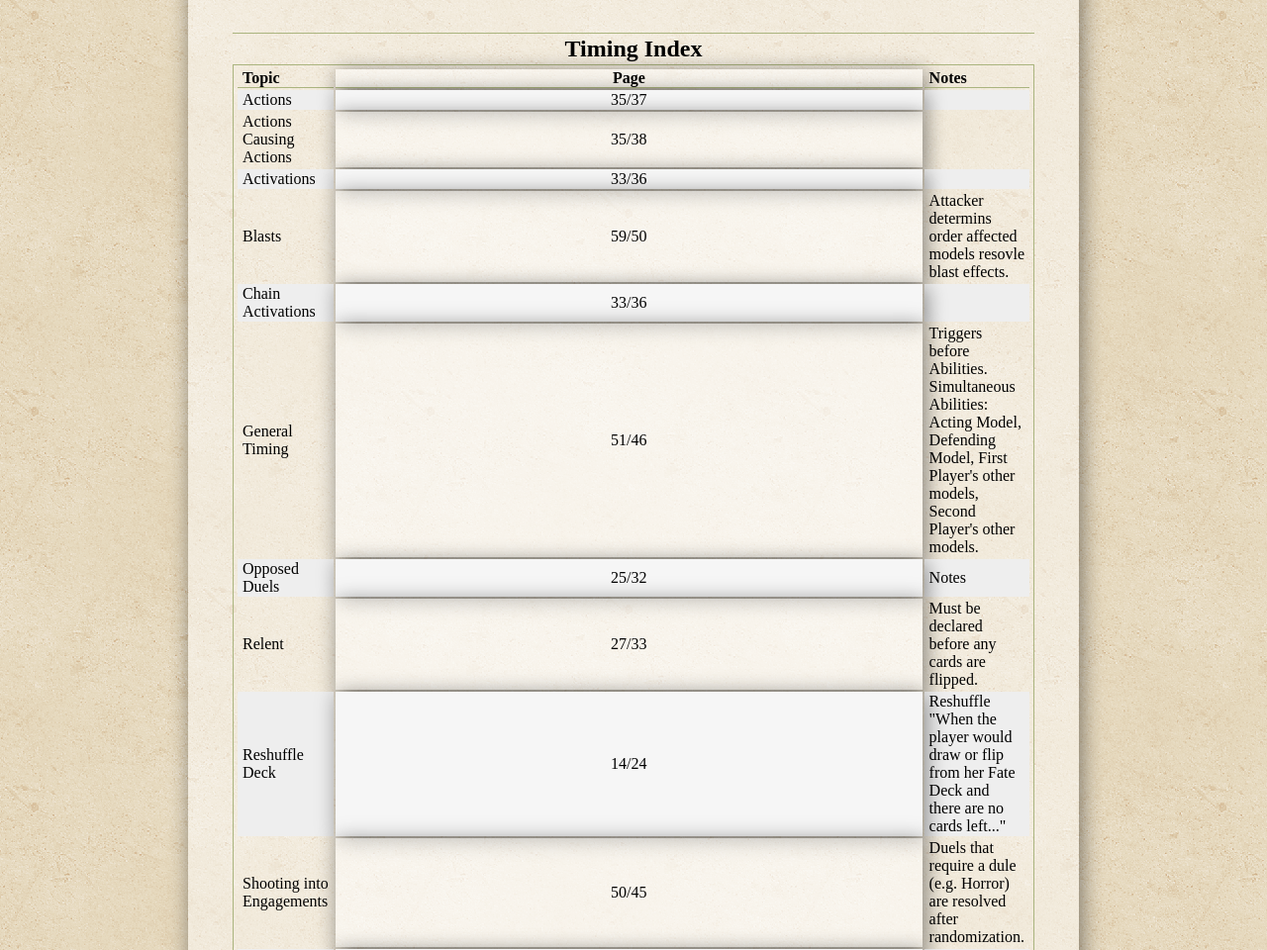
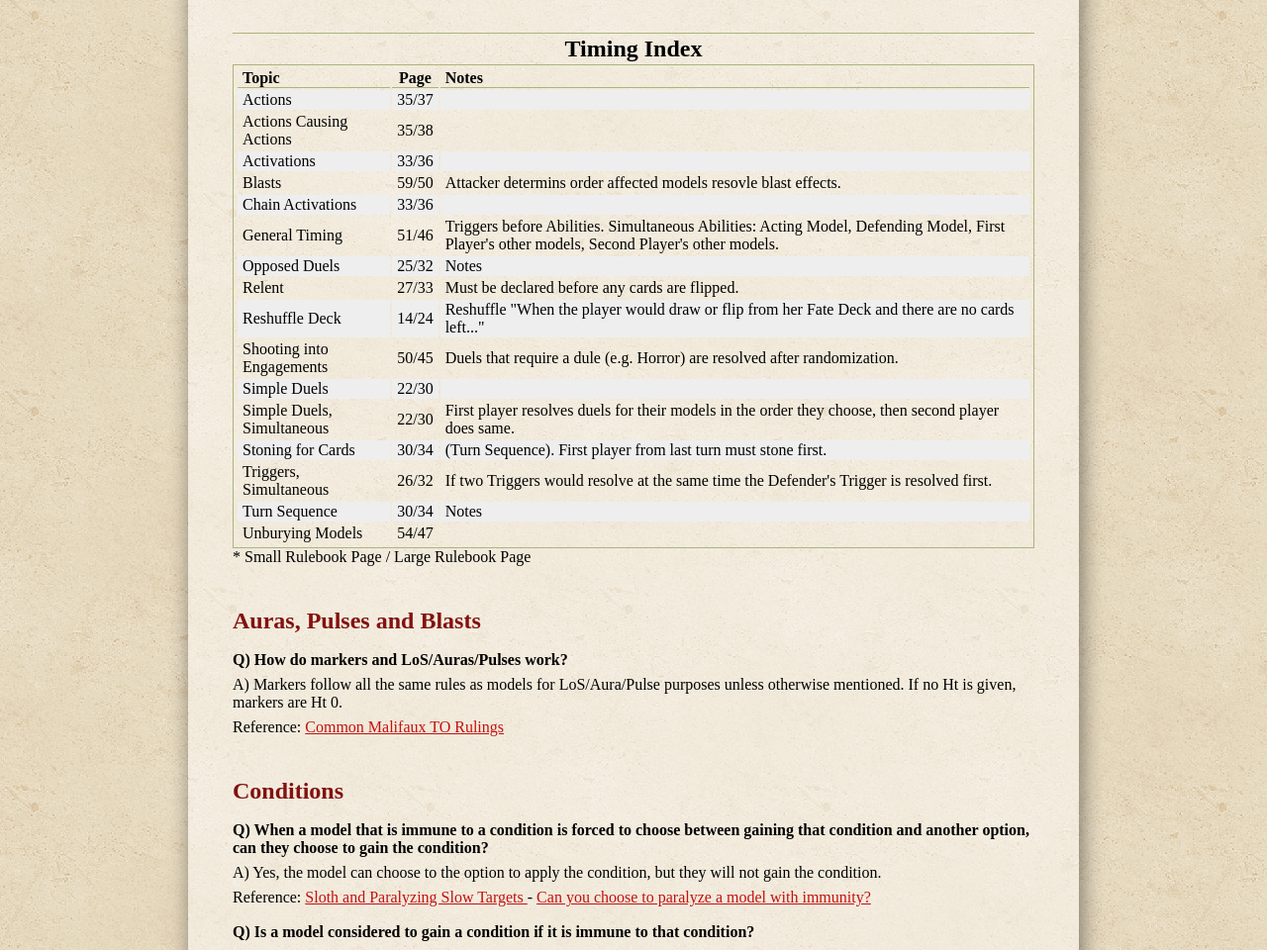
Before and after one commit to rwzimmerman/glowingsaber.com, a plain HTML site: page rules.html in a window 1280 px wide. Shown: the part 2342-3302 px from the top of the page at 99% size. Drawn offline with Linux system fonts and the light colour scheme.

Commit message:
corrected error in Page tags

```diff
--- a/CSS/main.css
+++ b/CSS/main.css
@@ -37,6 +37,7 @@
 	background-color: rgba(255,255,255,0.45);
 
 }
+
 
 .content{
 	margin: auto;
@@ -160,14 +161,14 @@
     text-align: left;
 	border-bottom: 1px solid #AAB47E;
 }
-.dataTable th.page {
+.dataTable th.pagenumber {
 	text-align: center;
 }
 .dataTable td {
 	text-align: left;
 	padding: 1px;
 }
-.dataTable td.page {
+.dataTable td.pagenumber {
 	text-align: center;
 }
 .dataTable tr {
--- a/rules.html
+++ b/rules.html
@@ -155,91 +155,91 @@
                         <caption>Timing Index</caption>
                         <tr>
                             <th>Topic</th>
-                            <th class="page">Page</th>
+                            <th class="pagenumber">Page</th>
                             <th >Notes</th>
                         </tr>
                         <tr>
                             <td>Actions</td>
-                            <td class="page">35/37</td>
+                            <td class="pagenumber">35/37</td>
                             <td></td>
                         </tr>
                         <tr>
                             <td>Actions Causing Actions</td>
-                            <td class="page">35/38</td>
+                            <td class="pagenumber">35/38</td>
                             <td></td>
                         </tr>
                         <tr>
                             <td>Activations</td>
-                            <td class="page">33/36</td>
+                            <td class="pagenumber">33/36</td>
                             <td></td>
                         </tr>
 
                         <tr>
                             <td>Blasts</td>
-                            <td class="page">59/50</td>
+                            <td class="pagenumber">59/50</td>
                             <td>Attacker determins order affected models resovle blast effects.</td>
                         </tr>
 
                         <tr>
                             <td>Chain Activations</td>
-                            <td class="page">33/36</td>
+                            <td class="pagenumber">33/36</td>
                             <td></td>
                         </tr>
 
                         <tr>
                             <td>General Timing</td>
-                            <td class="page">51/46</td>
+                            <td class="pagenumber">51/46</td>
                             <td>Triggers before Abilities. Simultaneous Abilities: Acting Model, Defending Model, First Player's other models, Second Player's other models.</td>
                         </tr>
                         <tr>
                             <td>Opposed Duels</td>
-                            <td class="page">25/32</td>
+                            <td class="pagenumber">25/32</td>
                             <td>Notes</td>
                         </tr>
                         <tr>
                             <td>Relent</td>
-                            <td class="page">27/33</td>
+                            <td class="pagenumber">27/33</td>
                             <td>Must be declared before any cards are flipped.</td>
                         </tr>
                         <tr>
                             <td>Reshuffle Deck</td>
-                            <td class="page">14/24</td>
+                            <td class="pagenumber">14/24</td>
                             <td>Reshuffle "When the player would draw or flip from her Fate Deck and there are no cards left..."</td>
                         </tr>
                         <tr>
                             <td>Shooting into Engagements</td>
-                            <td class="page">50/45</td>
+                            <td class="pagenumber">50/45</td>
                             <td>Duels that require a dule (e.g. Horror) are resolved after randomization.</td>
                         </tr>
                         <tr>
                             <td>Simple Duels</td>
-                            <td class="page">22/30</td>
+                            <td class="pagenumber">22/30</td>
                             <td></td>
                         </tr>
 
                         <tr>
                             <td>Simple Duels, Simultaneous</td>
-                            <td class="page">22/30</td>
+                            <td class="pagenumber">22/30</td>
                             <td>First player resolves duels for their models in the order they choose, then second player does same.</td>
                         </tr>
                         <tr>
                             <td>Stoning for Cards</td>
-                            <td class="page">30/34</td>
+                            <td class="pagenumber">30/34</td>
                             <td>(Turn Sequence). First player from last turn must stone first.</td>
                         </tr>
                         <tr>
                             <td>Triggers, Simultaneous</td>
-                            <td class="page">26/32</td>
+                            <td class="pagenumber">26/32</td>
                             <td>If two Triggers would resolve at the same time the Defender's Trigger is resolved first.</td>
                         </tr>
                         <tr>
                             <td>Turn Sequence</td>
-                            <td class="page">30/34</td>
+                            <td class="pagenumber">30/34</td>
                             <td>Notes</td>
                         </tr>
                         <tr>
                             <td>Unburying Models</td>
-                            <td class="page">54/47</td>
+                            <td class="pagenumber">54/47</td>
                             <td></td>
                         </tr>
                     </table>
```
